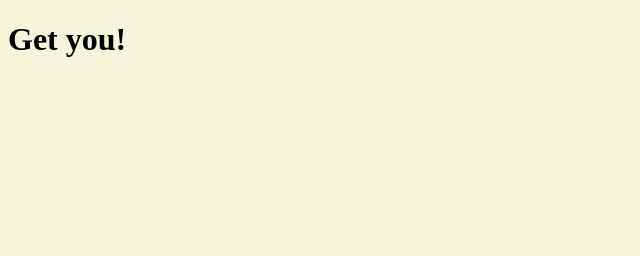
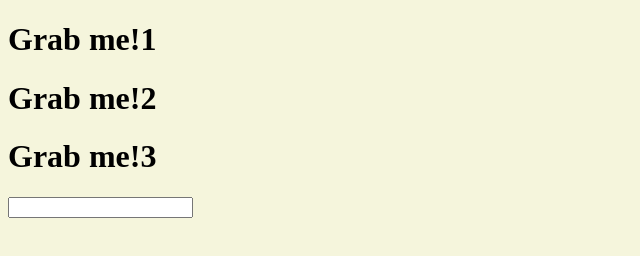
Before and after one commit to nahyeon99/momentum, a plain HTML site: page index.html in a window 1280 px wide. Shown: the whole page, without its empty margins (0-640 px from the left). Drawn offline with Linux system fonts and the light colour scheme.

Commit message:
Searching For Elements

```diff
--- a/app.js
+++ b/app.js
@@ -1,3 +1,11 @@
-const title = document.getElementById("title");
-title.innerHTML = "Get you!";
-console.log(title.className);
+// const title = document.getElementsByTagName("h1");
+// console.log(title);
+
+// title = document.getElementsByClassName("hello");
+// console.log(title);
+
+// const title = document.querySelector(".hello h1");
+// console.log(title);
+
+const title = document.querySelectorAll(".hello h1");
+console.log(title);
--- a/index.html
+++ b/index.html
@@ -8,7 +8,20 @@
     <title>Momentum</title>
   </head>
   <body>
-    <h1 class="hello" id="title">Grab me!</h1>
+    <div class="hello">
+      <h1>Grab me!1</h1>
+    </div>
+    <div class="hello">
+      <h1>Grab me!2</h1>
+    </div>
+    <div class="hello">
+      <h1>Grab me!3</h1>
+    </div>
+    <div id="hello">
+      <form action="">
+        <input type="text" />
+      </form>
+    </div>
     <script src="app.js"></script>
   </body>
 </html>
```
